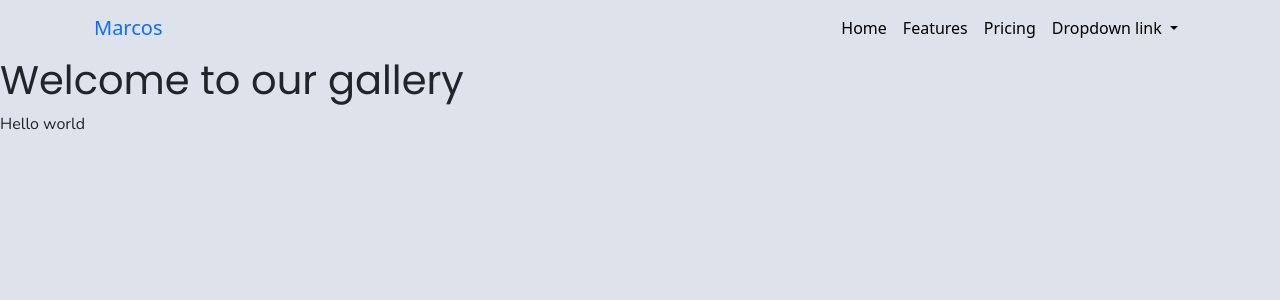
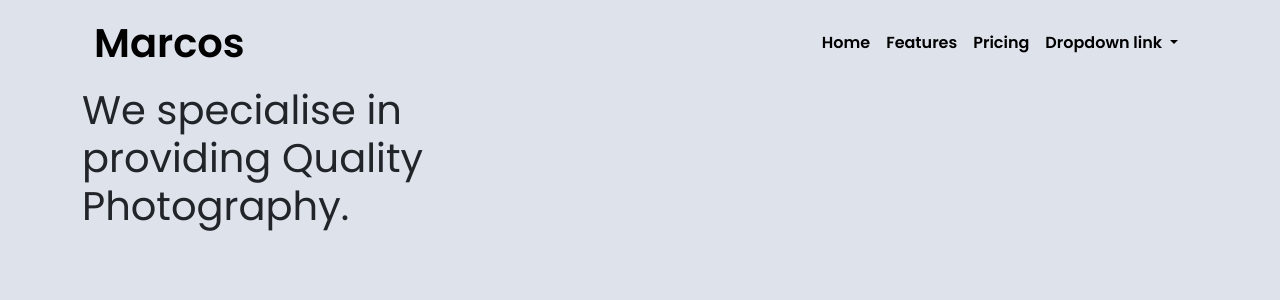
Before and after one commit to Marcos8060/Django-Gallery-Website, a Django app: page / in a window 1280 px wide. Shown: the top 300 px of the page. Run offline with Django 4.2, Linux system fonts and the light colour scheme.

Commit message:
styled the navbar section

```diff
--- a/gallery/portfolio/static/css/style.css
+++ b/gallery/portfolio/static/css/style.css
@@ -12,6 +12,14 @@ p{
     font-family: 'Nunito', sans-serif;
 }
 /* navbar */
-.nav-item > a{
+.navbar-brand{
+    font-size: 40px;
+}
+.navbar-brand, .nav-item > a{
     color: black;
+    font-family: 'Poppins', sans-serif;
+    font-weight: bold;
 }
+.navbar-brand:hover, .nav-item > a:hover{
+    color: #E4B96C;
+}
--- a/gallery/portfolio/templates/index.html
+++ b/gallery/portfolio/templates/index.html
@@ -2,6 +2,11 @@
 
 
 {% block content %}
-<h1>Welcome to our gallery</h1>
-<p>Hello world</p>
+<div class="container">
+    <div class="row">
+        <div class="col-5">
+            <h1>We specialise in providing Quality Photography.</h1>
+        </div>
+    </div>
+</div>
 {% endblock %}
```
